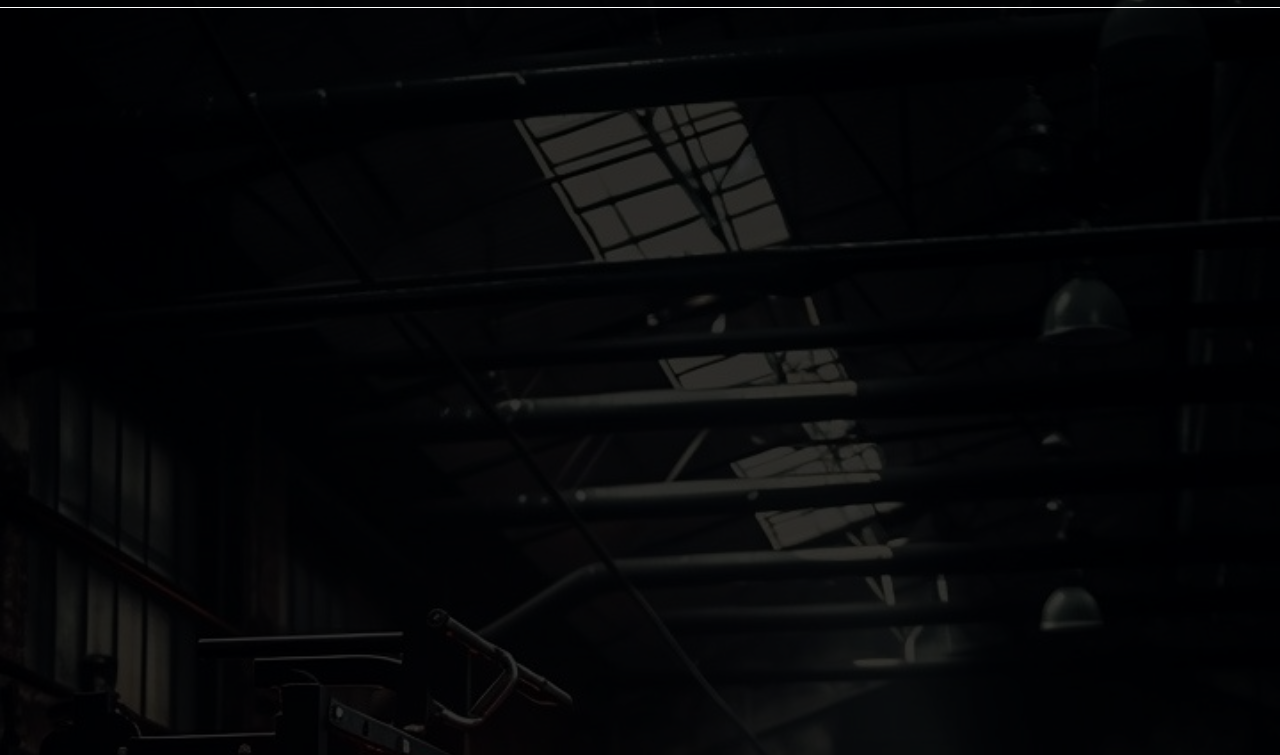
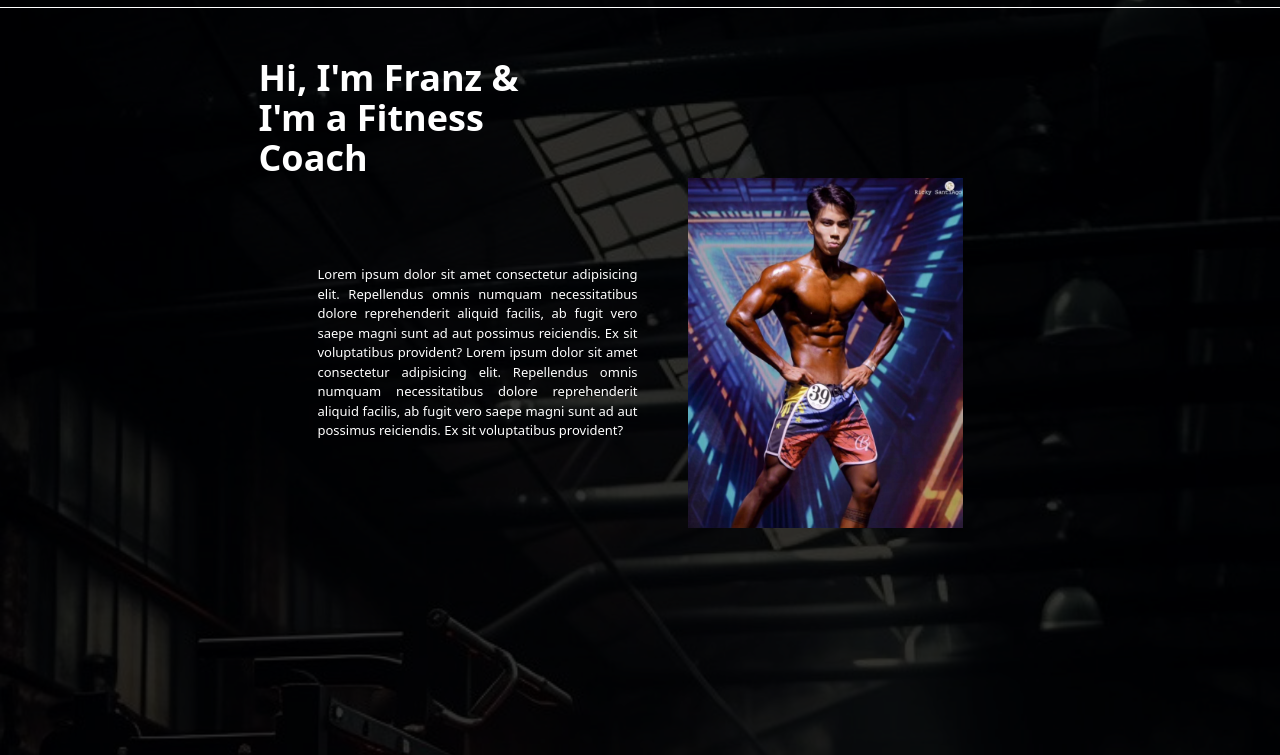
Before and after one commit to Franz-Angeles/BBWEB, a website: page view/html/about.html in a window 1280 px wide. Shown: the part 53-808 px from the top of the page. Drawn offline with Linux system fonts and the light colour scheme.

Commit message:
v0.7.1 - added contents to about page

```diff
--- a/view/html/about.html
+++ b/view/html/about.html
@@ -7,7 +7,6 @@
     <link href="../src/output.css" rel="stylesheet" />
   </head>
   <body class="bg-black text-white m-0 p-0 text-[13px]">
-
     <!--bg image-->
     <img
       class="w-full opacity-[20%] absolute -z-10 top-0"
@@ -24,30 +23,61 @@
       <div class="hidden sm:block">
         <h1 class="text-[20px] ml-[10px] font-semibold">Franz Angeles</h1>
       </div>
-      <div class="absolute left-1/2
-        transform -translate-x-1/2 transition-all duration-500"
+      <div
+        class="absolute left-1/2 transform -translate-x-1/2 transition-all duration-500"
       >
-        <a href="../html/index.html"><button
-          class="m-[5px 5px 5px 10px] bg-blue-700 px-[6px] rounded-[5px] py-[5px] md:px-[15px]
-          lg:px-[25px] xl:px-[40px] transition-all duration-100 hover:bg-blue-900 cursor-pointer active:bg-blue-950"
+        <a href="../html/index.html"
+          ><button
+            class="m-[5px 5px 5px 10px] bg-blue-700 px-[6px] rounded-[5px] py-[5px] md:px-[15px] lg:px-[25px] xl:px-[40px] transition-all duration-100 hover:bg-blue-900 cursor-pointer active:bg-blue-950"
           >
             Home
           </button>
         </a>
-        <a href="../html/about.html"><button
-          class="m-[5px 10px 5px 10px] bg-blue-700 px-[6px] rounded-[5px] py-[5px] md:px-[15px]
-          lg:px-[25px] xl:px-[40px] transition-all duration-100 hover:bg-blue-900 cursor-pointer active:bg-blue-950"
+        <a href="../html/about.html"
+          ><button
+            class="m-[5px 10px 5px 10px] bg-blue-700 px-[6px] rounded-[5px] py-[5px] md:px-[15px] lg:px-[25px] xl:px-[40px] transition-all duration-100 hover:bg-blue-900 cursor-pointer active:bg-blue-950"
           >
             About
           </button>
         </a>
-        <a href=""><button
-          class="m-[5px 10px 5px 10px] bg-blue-700 px-[7px] py-[5px] rounded-[5px] md:px-[15px]
-          lg:px-[25px] xl:px-[40px] transition-all duration-100 hover:bg-blue-900 cursor-pointer active:bg-blue-950"
+        <a href=""
+          ><button
+            class="m-[5px 10px 5px 10px] bg-blue-700 px-[7px] py-[5px] rounded-[5px] md:px-[15px] lg:px-[25px] xl:px-[40px] transition-all duration-100 hover:bg-blue-900 cursor-pointer active:bg-blue-950"
           >
             Programs
           </button>
         </a>
       </div>
+    </nav>
+
+    <div class="flex-col">
+      <div class="flex justify-around">
+        <h1
+          class="text-4xl w-[322px] mt-[50px] font-semibold lg:ml-[2%] 2xl:ml-[18%] transition-all duration-500"
+        >
+          Hi, I'm Franz & I'm a Fitness Coach
+        </h1>
+        <div class="w-[1px]"></div>
+      </div>
+      <div
+        class="lg:flex flex-row-reverse justify-self-center items-center gap-[50px] xl:m-0"
+      >
+        <img
+          class="justify-self-center h-[350px] w-[275px] mt-[30px] mb-[20px] xl:m-0"
+          src="../src/img/pisik3.jpg"
+        />
+        <p
+          class="justify-self-center sm:justify-self-center text-justify w-[320px]"
+        >
+          Lorem ipsum dolor sit amet consectetur adipisicing elit. Repellendus
+          omnis numquam necessitatibus dolore reprehenderit aliquid facilis, ab
+          fugit vero saepe magni sunt ad aut possimus reiciendis. Ex sit
+          voluptatibus provident? Lorem ipsum dolor sit amet consectetur
+          adipisicing elit. Repellendus omnis numquam necessitatibus dolore
+          reprehenderit aliquid facilis, ab fugit vero saepe magni sunt ad aut
+          possimus reiciendis. Ex sit voluptatibus provident?
+        </p>
+      </div>
+    </div>
   </body>
 </html>
```
Also changed, not shown: view/src/output.css. Lines whose indentation alone changed are shown as unchanged.
